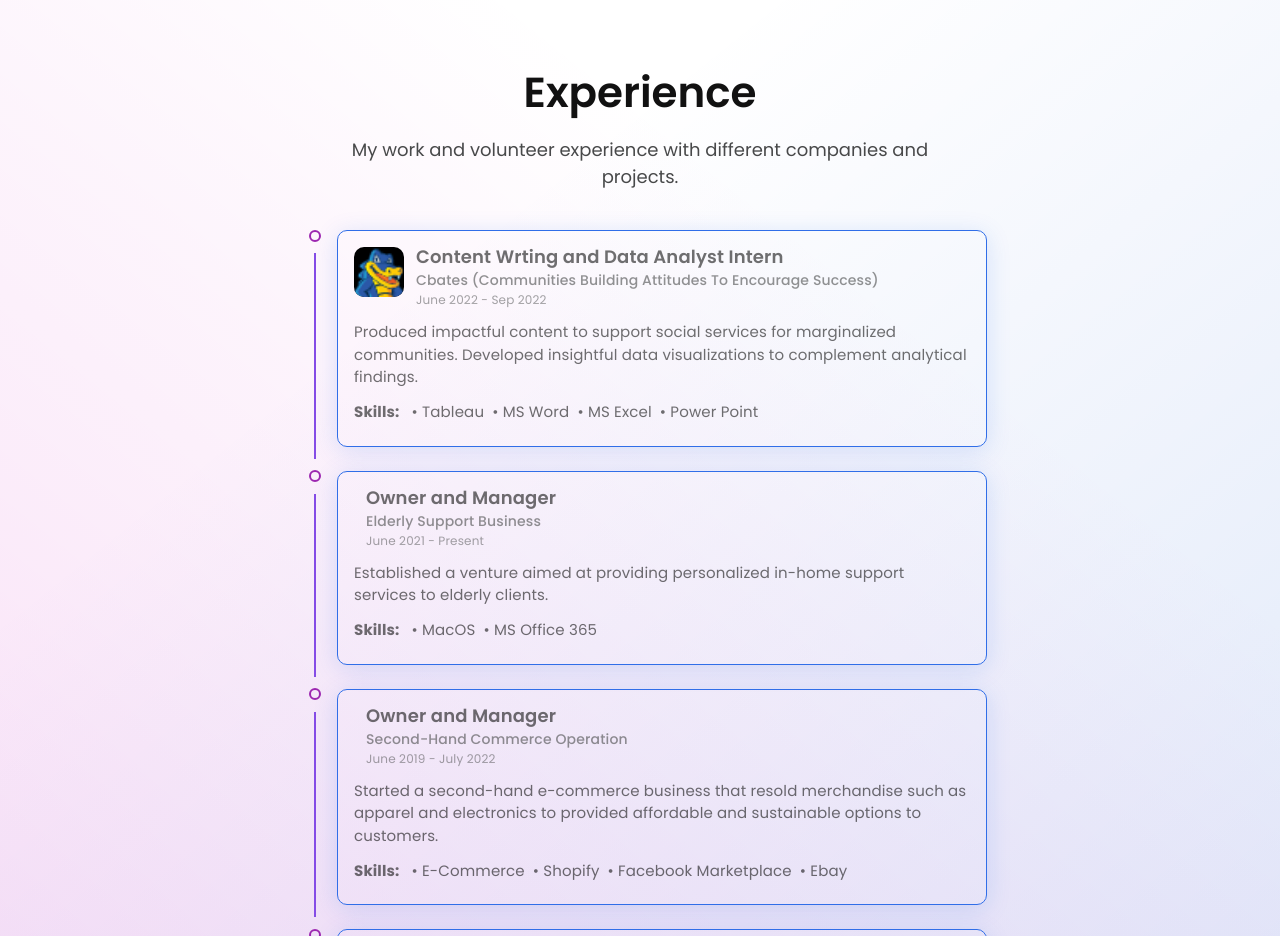
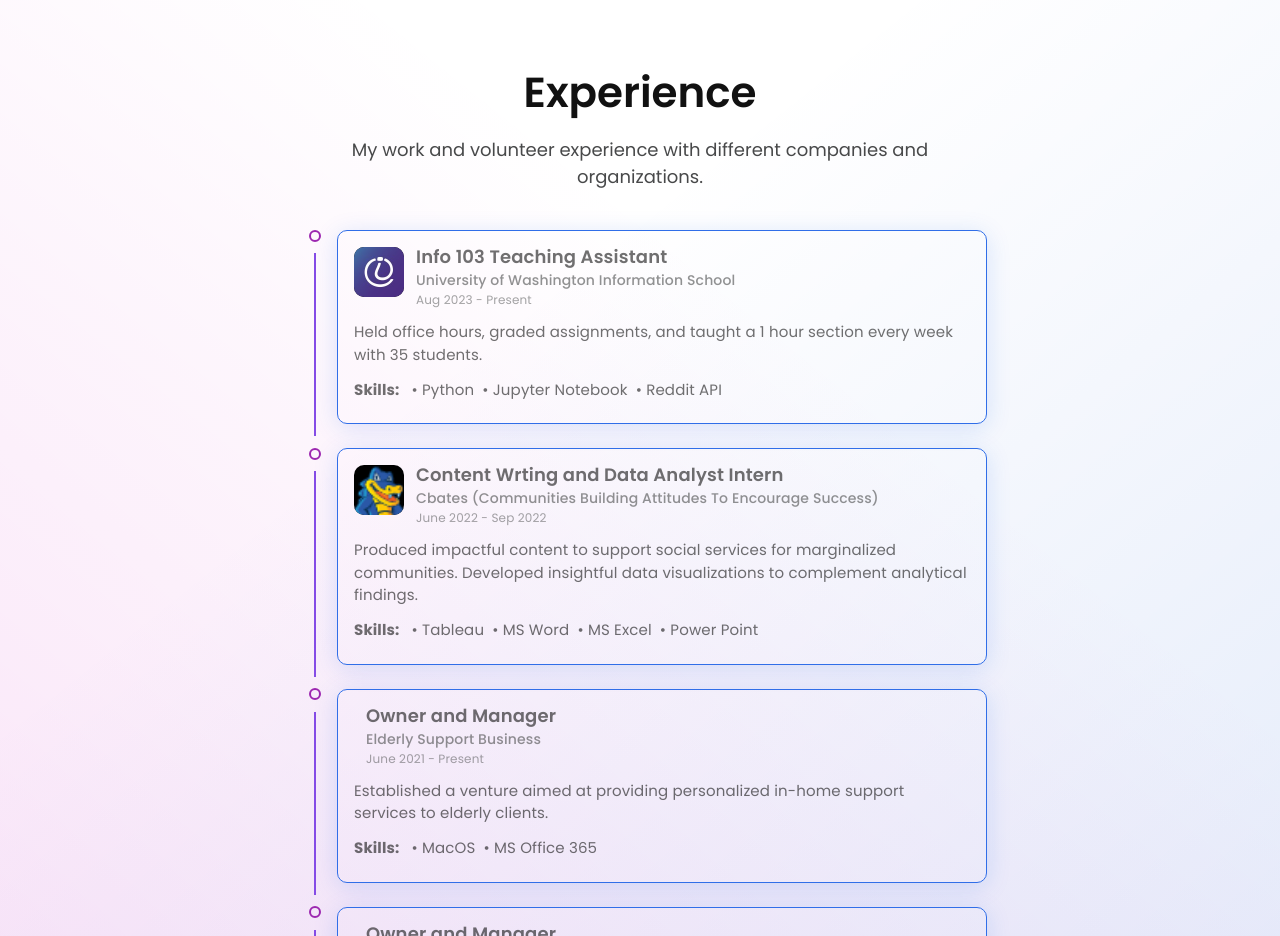
Before and after one commit to collinshen123/Personal-Site, a React (Create React App) app: page / in a window 1280 px wide. Shown: the part 2000-2936 px from the top of the page. Built offline with nearby package versions, Linux system fonts and the light colour scheme.

Commit message:
added experience

```diff
--- a/src/components/Experience/index.js
+++ b/src/components/Experience/index.js
@@ -76,7 +76,7 @@ const Experience = () => {
             <Wrapper>
                 <Title>Experience</Title>
                 <Desc>
-                    My work and volunteer experience with different companies and projects.
+                    My work and volunteer experience with different companies and organizations.
                 </Desc>
                 <TimelineSection>
                     <Timeline>
--- a/src/data/constants.js
+++ b/src/data/constants.js
@@ -16,6 +16,7 @@ import fastapi from '../images/fastapi.png'
 import ytscript from '../images/YTScript.png'
 import langchain from '../images/langchain.png'
 import openai from '../images/openai.jpeg'
+import uwischool from '../images/UWischool.jpeg'
 
 
 export const Bio = {
@@ -243,6 +244,20 @@ export const Bio = {
   export const experiences = [
     {
       id: 0,
+      img: uwischool,
+      role: "Info 103 Teaching Assistant",
+      company: "University of Washington Information School",
+      date: "Aug 2023 - Present",
+      desc: "Held office hours, graded assignments, and taught a 1 hour section every week with 35 students.",
+      skills: [
+        "Python",
+        "Jupyter Notebook",
+        "Reddit API",
+      ],
+      doc: "",
+    },
+    {
+      id: 0,
       img: cbatesicon,
       role: "Content Wrting and Data Analyst Intern",
       company: "Cbates (Communities Building Attitudes To Encourage Success)",
@@ -298,40 +313,7 @@ export const Bio = {
       ],
       doc: "",
     },
-    // {
-    //   id: 3,
-    //   img: "https://media.licdn.com/dms/image/D4D0BAQGfGQHEJt8gPA/company-logo_100_100/0/1666002815185?e=1692230400&v=beta&t=c4obZda4Uh9q6vOcmCbxjoSiExvbvYwEHUlgdY0tU-4",
-    //   role: "Android Developer",
-    //   company: "DSC KIIT",
-    //   date: "Nov2021 - Present",
-    //   desc: "As an Android developer at the Google Developers Student Club (GDCS), I have had the opportunity to work on exciting projects and collaborate with talented developers who share my passion for technology. Through my involvement with GDCS, I have also had the opportunity to host and participate in numerous events, including hackathons, study jams, and workshops.",
-    //   skills: [
-    //     "Leadership",
-    //     "Mobile Application Development",
-    //     "Kotlin",
-    //     "XML",
-    //     "Figma",
-    //   ],
-    // },
-    // {
-    //   id: 4,
-    //   img: "https://media.licdn.com/dms/image/C4D0BAQH4od9HG2K7bw/company-logo_100_100/0/1661484397513?e=1692230400&v=beta&t=IW-eebE0PpFxqZ8Q3UCYYtlAokbhAEqsNePBv2Pmg18",
-    //   role: "Android Developer Intern",
-    //   company: "Rudraksha Welffare Foundation",
-    //   date: "June 2021 - Oct 2021",
-    //   desc: "As an Android Developer Intern at Rudraksha Welfare Foundation from June 2021 to October 2021, I gained valuable hands-on experience in application development. During my tenure, I contributed to the development of the application's back-end cloud functions using Firebase and implemented a front-end with the MVVM structure, which was designed using Figma. I also added a one-to-one video call feature, conceptualized new features, and optimized app performance. This internship helped me enhance my skills in Android development and gave me an opportunity to work in a collaborative team environment.",
-    //   skills: [
-    //     "Android",
-    //     "Java",
-    //     "Kotlin",
-    //     "XML",
-    //     "Node Js",
-    //     "Cloud Firestore",
-    //     "Firebase",
-    //     "Figma",
-    //   ],
-    //   doc: "https://firebasestorage.googleapis.com/v0/b/buckoid-917cf.appspot.com/o/WhatsApp%20Image%202023-05-05%20at%2012.07.39%20AM.jpeg?alt=media&token=9f0e1648-568b-422d-bd0b-1f125f722245",
-    // },
+
   ];
 
   export const education = [
```
Also changed, not shown: src/images/UWischool.jpeg (added).
